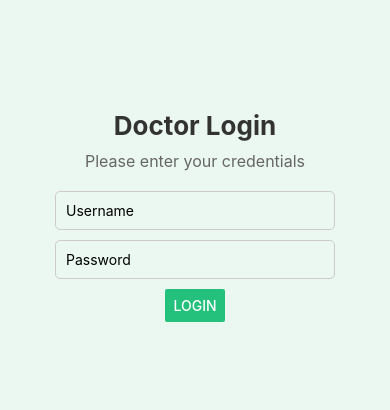
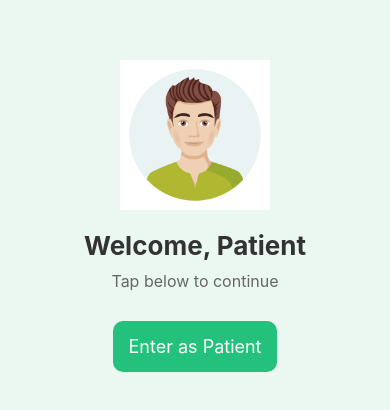
Before and after one commit to Vibe-life-2025/Vibe-Lift, a React Native app: screen /PatientLogin in a window 390 px wide. Shown: the part 206-616 px from the top of the page. Built offline with nearby package versions, Linux system fonts and the light colour scheme.

Commit message:
Updated  Patient Login Screen

```diff
--- a/App.js
+++ b/App.js
@@ -4,7 +4,7 @@ import { NavigationContainer } from '@react-navigation/native';
 import DoctorHomeScreen from './screens/DoctorHome';
 import PatientHomeScreen from './screens/PatientHome';
 import DoctorLoginScreen from './screens/DoctorLogin';
-import PatientSelectionScreen from './screens/PatientSelection';
+import PatientLoginScreen from './screens/PatientLoginScreen';
 import { createBottomTabNavigator } from '@react-navigation/bottom-tabs';
 import { Ionicons } from '@expo/vector-icons';
 
@@ -40,7 +40,7 @@ function DoctorTabs() {
   );
 }
 
-// ✅ Patient's Bottom Tab Navigator - FIXED
+// Patient's Bottom Tab Navigator
 function PatientTabs() {
   return (
     <Tab.Navigator
@@ -62,9 +62,9 @@ function PatientTabs() {
 export default function App() {
   return (
     <NavigationContainer>
-      <Stack.Navigator screenOptions={{ headerShown: false }}>
+      <Stack.Navigator screenOptions={{ headerShown: false }} initialRouteName="DoctorLogin">
         <Stack.Screen name="DoctorLogin" component={DoctorLoginScreen} />
-        <Stack.Screen name="PatientSelection" component={PatientSelectionScreen} />
+        <Stack.Screen name="PatientLogin" component={PatientLoginScreen} />
         <Stack.Screen name="DoctorHome" component={DoctorTabs} />
         <Stack.Screen name="PatientHome" component={PatientTabs} />
       </Stack.Navigator>
--- /dev/null
+++ b/screens/PatientLoginScreen.js
@@ -0,0 +1,53 @@
+import React, { useState } from 'react';
+import { View, Text, TouchableOpacity, StyleSheet, Image } from 'react-native';
+
+const PatientLoginScreen = ({ navigation }) => {
+  return (
+    <View style={styles.container}>
+      <Image source={require('../assets/images/patient.png')} style={styles.image} />
+      <Text style={styles.title}>Welcome, Patient</Text>
+      <Text style={styles.subtitle}>Tap below to continue</Text>
+      <TouchableOpacity style={styles.button} onPress={() => navigation.replace('PatientHome')}>
+        <Text style={styles.buttonText}>Enter as Patient</Text>
+      </TouchableOpacity>
+    </View>
+  );
+};
+
+export default PatientLoginScreen;
+
+const styles = StyleSheet.create({
+  container: {
+    flex: 1,
+    backgroundColor: '#EAF8F1',
+    justifyContent: 'center',
+    alignItems: 'center',
+    padding: 20,
+  },
+  image: {
+    width: 150,
+    height: 150,
+    marginBottom: 20,
+  },
+  title: {
+    fontSize: 26,
+    fontWeight: 'bold',
+    marginBottom: 10,
+    color: '#333',
+  },
+  subtitle: {
+    fontSize: 16,
+    color: '#666',
+    marginBottom: 20,
+  },
+  button: {
+    backgroundColor: '#24C17C',
+    padding: 15,
+    borderRadius: 10,
+    marginTop: 10,
+  },
+  buttonText: {
+    color: '#fff',
+    fontSize: 18,
+  },
+});
--- a/screens/PatientSelection.js
+++ b/screens/PatientSelection.js
@@ -1,20 +1,21 @@
 import React from 'react';
-import { View, Text, TouchableOpacity, StyleSheet, Image } from 'react-native';
+import { View, Text, Button, StyleSheet, Image } from 'react-native';
 
-const PatientSelectionScreen = ({ navigation }) => {
+const PatientHomeScreen = ({ navigation }) => {
   return (
     <View style={styles.container}>
-      <Image source={require('../assets/images/patient.png')} style={styles.image} />
-      <Text style={styles.title}>Select Patient Profile</Text>
-      <Text style={styles.subtitle}>Tap to enter as a patient</Text>
-      <TouchableOpacity style={styles.button} onPress={() => navigation.navigate('PatientHome')}>
-        <Text style={styles.buttonText}>Enter as Patient</Text>
-      </TouchableOpacity>
+      <Image source={require('../assets//images/patient.png')} style={styles.image} />
+      <Text style={styles.title}>Welcome, Patient</Text>
+      <Text style={styles.subtitle}>Your health is our priority</Text>
+      <View style={styles.section}>
+        <Button title="View Health Records" color="#24C17C" onPress={() => navigation.navigate('HealthRecords')} />
+        <Button title="Find a Doctor" color="#FFD700" onPress={() => navigation.navigate('DoctorSelection')} />
+      </View>
     </View>
   );
 };
 
-export default PatientSelectionScreen;
+export default PatientHomeScreen;
 
 const styles = StyleSheet.create({
   container: {
@@ -32,22 +33,17 @@ const styles = StyleSheet.create({
   title: {
     fontSize: 26,
     fontWeight: 'bold',
-    marginBottom: 10,
     color: '#333',
+    marginBottom: 5,
   },
   subtitle: {
     fontSize: 16,
     color: '#666',
     marginBottom: 20,
   },
-  button: {
-    backgroundColor: '#24C17C',
-    padding: 15,
-    borderRadius: 10,
-    marginTop: 10,
-  },
-  buttonText: {
-    color: '#fff',
-    fontSize: 18,
+  section: {
+    width: '100%',
+    alignItems: 'center',
+    marginTop: 20,
   },
 });
```
